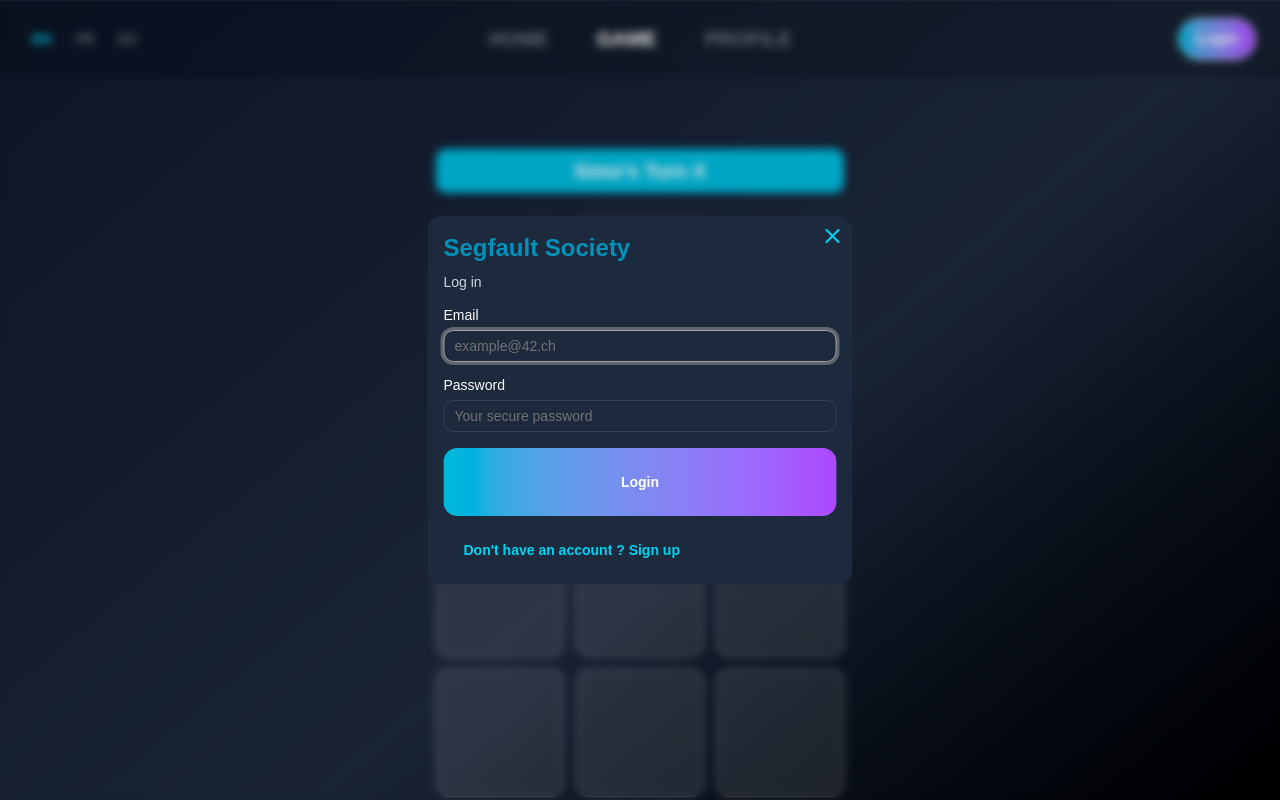
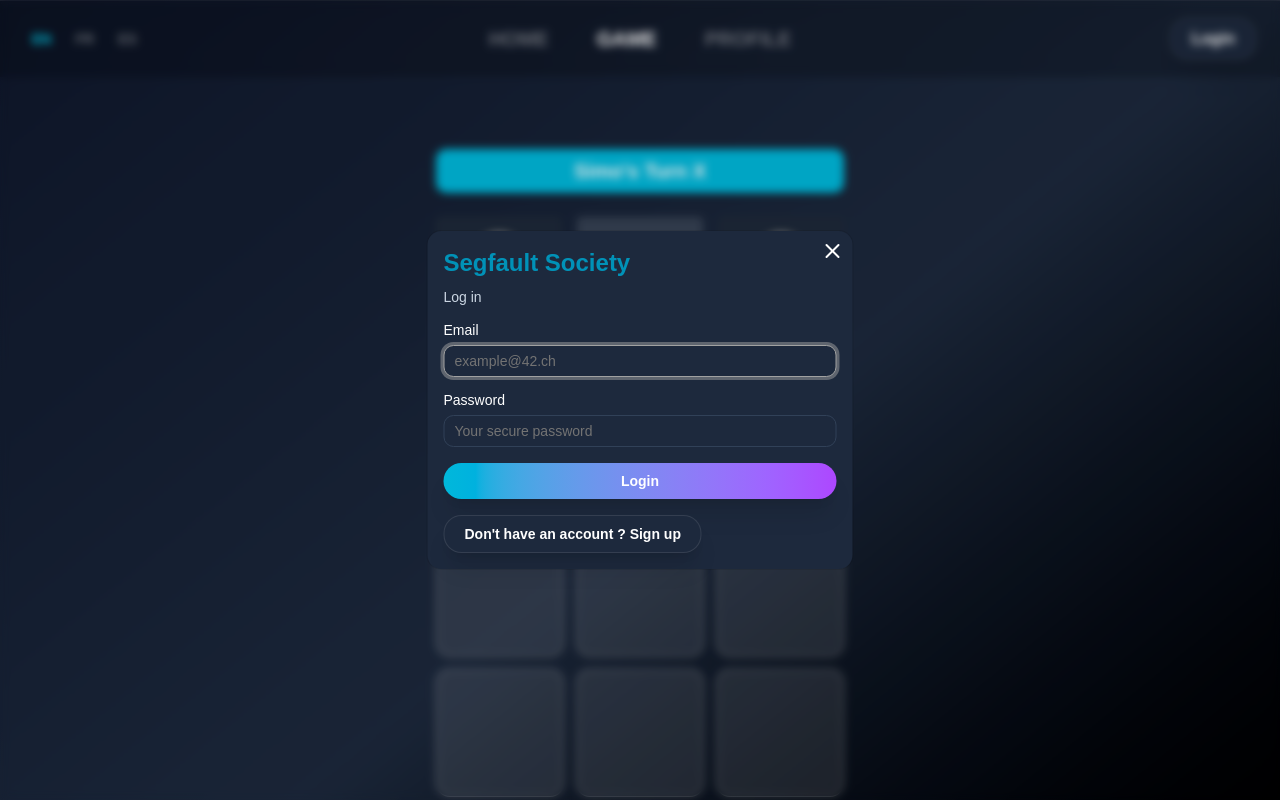
Before and after one commit to team-Segfault-Society-42/Ft_transcendence, a React app in the folder frontend/: page /game in a window 1280 px wide. Both pictures are taken after a click on the button "Login". Shown: the top 800 px of the page. Built offline with nearby package versions, Linux system fonts and the light colour scheme; grey boxes are pictures that could not be loaded; the HTML template or start-up script is replaced by a standard one.

Commit message:
ui library : create reusable Button component with variants and update usages

```diff
--- a/frontend/src/components/Board.tsx
+++ b/frontend/src/components/Board.tsx
@@ -1,6 +1,7 @@
 import Square from "./Square"
 import { useGameStore } from "../Store/gameStore";
 import { useTranslation } from "react-i18next"
+import { Button } from "./ui/Button"
 
 type Player = {
 	id: number;
@@ -111,11 +112,12 @@ export default function Board({ players }: BoardProps) {
 				{t("game.mode")}
 			</p>
 
-			<button
-				className="mt-12 bg-white/10 hover:bg-white/20 text-white border border-white/30 px-10 py-2 rounded-lg font-bold transition-all"
+			<Button
+				variant="secondary"
+				className="mt-6"
 				onClick={resetSession}>
 				{t("game.reset")}
-			</button>
+			</Button>
 		</div >
 	)
 }
--- a/frontend/src/components/layout/Header.tsx
+++ b/frontend/src/components/layout/Header.tsx
@@ -1,7 +1,7 @@
 import { NavLink } from 'react-router-dom';
 import { useTranslation } from "react-i18next"
 import LanguageSwitcher from "../ui/languageSwitcher"
-import { Button } from '../ui/button';
+import { Button } from '../ui/Button';
 
 interface LoginClick {
     onLoginClick: () => void
@@ -20,9 +20,9 @@ export default function Header({ onLoginClick }: LoginClick) {
 
             <div className="absolute right-6 top-1/2 -translate-y-1/2 ">
                 <Button
-                    onClick={onLoginClick}
-                    className="px-4 rounded-full bg-transparent border border-border transition-all duration-200 hover:scale-105 hover:bg-white/5"
-                    > {t("home.buttons.login")}
+                    variant="secondary"
+                    onClick={onLoginClick}>
+                    {t("home.buttons.login")}
                 </Button>
             </div>
 
--- a/frontend/src/components/layout/LoginModal.tsx
+++ b/frontend/src/components/layout/LoginModal.tsx
@@ -5,7 +5,7 @@ import { zodResolver } from "@hookform/resolvers/zod";
 import { toast } from "sonner";
 import { Form, FormField, FormItem, FormLabel, FormControl, FormMessage } from "@/components/ui/form";
 import { Input } from "@/components/ui/input";
-import { Button } from "@/components/ui/button";
+import { Button } from "@/components/ui/Button";
 import { Dialog,DialogContent,DialogHeader,DialogTitle,DialogDescription,} from "@/components/ui/dialog";
 import { useTranslation } from "react-i18next"
 import { userService } from '../../services/userService';
@@ -97,11 +97,17 @@ export default function LoginModal({ isOpen, onClose, onSwitchToSignup }: LoginM
     					    </FormItem>
   						    )}
 					    />
-        				    <Button type="submit" className="w-full bg-cyan-600 hover:bg-cyan-500 text-white font-bold py-6 rounded-xl transition-all" disabled={isLoading}>
-            			    {isLoading ? t("auth.buttons.loading") : t("auth.buttons.login")}
+        				    <Button
+								className="w-full"
+								disabled={isLoading}>
+            			    	{isLoading ? t("auth.buttons.loading") : t("auth.buttons.login")}
         				    </Button>
-							<Button variant="ghost" type='button' onClick={onSwitchToSignup} className="hover:bg-blue-400/20 hover:text-blue-200" >
-								<p> { t("auth.buttons.no_account") } </p>
+
+							<Button variant="secondary"
+								onClick={onSwitchToSignup}>
+								<p>
+									{ t("auth.buttons.no_account") }
+								</p>
 							</Button>
 
     				    </form>
--- a/frontend/src/components/layout/SignupModal.tsx
+++ b/frontend/src/components/layout/SignupModal.tsx
@@ -6,7 +6,7 @@ import { zodResolver } from "@hookform/resolvers/zod";
 import { toast } from "sonner";
 import { Form, FormField, FormItem, FormLabel, FormControl, FormMessage } from "@/components/ui/form";
 import { Input } from "../ui/input";
-import { Button } from "../ui/button";
+import { Button } from "../ui/Button";
 import { Dialog,DialogContent,DialogHeader,DialogTitle,DialogDescription,} from "@/components/ui/dialog";
 import { useTranslation } from "react-i18next"
 
@@ -111,11 +111,19 @@ return (
     					</FormItem>
   						)}
 					/>
-        				<Button type="submit" className="w-full text-white font-bold py-6 rounded-xl transition-all" disabled={isLoading}>
-            			{isLoading ? t("auth.buttons.loading") : t("auth.buttons.register")}
+        				<Button
+							className="w-full"
+							size="lg"
+							disabled={isLoading}>
+            				{isLoading ? t("auth.buttons.loading") : t("auth.buttons.register")}
 						</Button>
-						<Button variant='ghost' type='button' onClick={onSwitchToSignin} className="hover:bg-blue-400/20 hover:text-blue-200" >
-							<p> { t("auth.buttons.already_account") } </p>
+						<Button
+							variant="secondary"
+							onClick={onSwitchToSignin}>
+
+							<p>
+								{ t("auth.buttons.already_account") }
+							</p>
 						</Button>
     				</form>
 			</Form>
--- a/frontend/src/components/ui/button.tsx
+++ b/frontend/src/components/ui/button.tsx
@@ -7,15 +7,15 @@ const buttonVariants = cva(
   {
     variants: {
       variant: {
-        primary: "bg-linear-to-r from-cyan-500 to-purple-500 text-white hover:bg-cyan-400",
-        secondary: "bg-linear-to-r from-cyan-500 to-purple-500 text-white hover:bg-cyan-400/80",
-        ghost: "bg-transparent text-cyan-400 hover:bg-cyan-500/10",
-        danger: "bg-red-500 text-white hover:bg-red-400",
+        primary: "bg-linear-to-r from-cyan-500 to-purple-500 text-white hover:bg-cyan-400 hover:scale-110 active:scale-95",
+        secondary: "bg-slate-800 text-white border border-white/10 hover:scale-110 active:scale-95",
+        danger: "bg-red-500 text-white hover:bg-red-400 hover:scale-110 active:scale-95",
       },
       size: {
-        sm: "px-3 py-1 text-sm",
-        md: "px-5 py-2",
-        lg: "px-6 py-3 text-lg",
+        sm: "px-3 py-1 text-sm rounded-2xl shadow-xl",
+        md: "px-5 py-2 rounded-2xl shadow-xl",
+        lg: "px-6 py-3 text-lg rounded-2xl shadow-xl",
+        xl: "px-12 py-4 text-2xl font-black rounded-2xl shadow-xl",
       },
     },
     defaultVariants: {
--- a/frontend/src/components/ui/dialog.tsx
+++ b/frontend/src/components/ui/dialog.tsx
@@ -2,7 +2,7 @@ import * as React from "react"
 import { Dialog as DialogPrimitive } from "radix-ui"
 
 import { cn } from "@/lib/utils"
-import { Button } from "@/components/ui/button"
+import { Button } from "@/components/ui/Button"
 import { XIcon } from "lucide-react"
 
 function Dialog({
--- a/frontend/src/pages/Home.tsx
+++ b/frontend/src/pages/Home.tsx
@@ -1,5 +1,6 @@
 import { Link } from 'react-router-dom'
 import { useTranslation } from "react-i18next"
+import { Button } from "../components/ui/Button"
 
 export default function Home() {
 
@@ -21,7 +22,9 @@ export default function Home() {
 			</div>
 			{/* START GAME */}
 			<Link to="/game">
-				<Button className="px-12 py-4 rounded-2xl font-black text-2xl shadow-xl transition-all hover:scale-110 active:scale-95">
+				<Button
+					variant="primary"
+					size="xl">
 					{t("home.buttons.start")}
 				</Button>
 			</Link>
```
